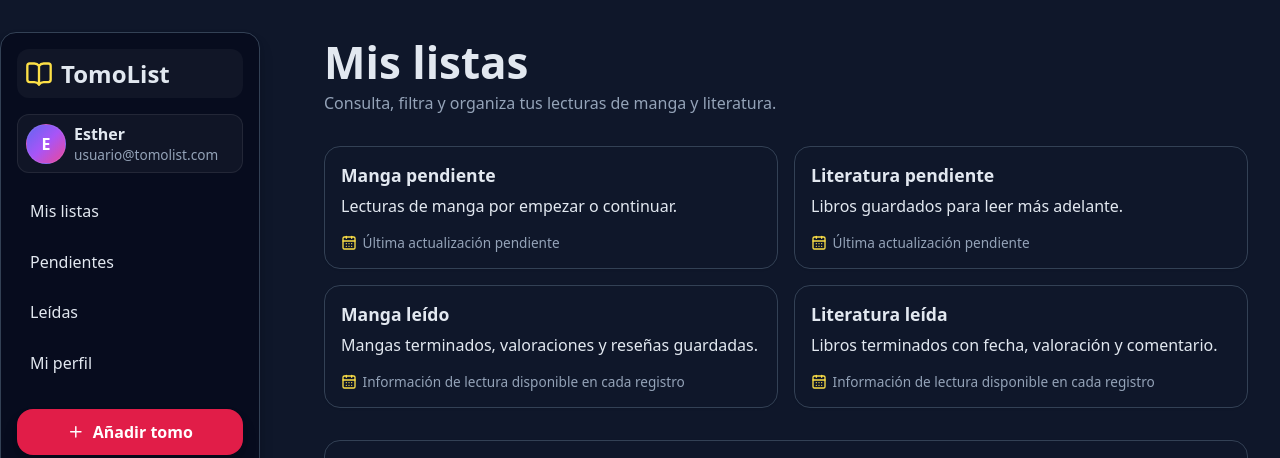
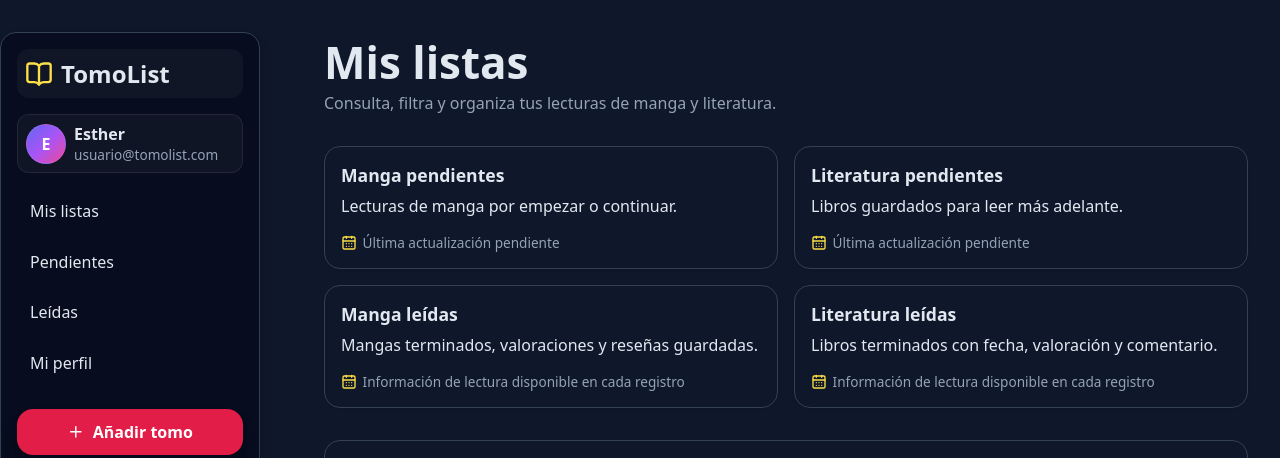
Before and after one commit to MateosEsther/TomoList, a React (Vite) app in the folder frontend/: page /mis-listas in a window 1280 px wide. Shown: the top 458 px of the page. Built offline with nearby package versions, Linux system fonts and the light colour scheme.

Commit message:
feat: añadida la página con ruta dinámica reading list page

```diff
--- a/frontend/src/App.tsx
+++ b/frontend/src/App.tsx
@@ -8,6 +8,7 @@ import ForgotPasswordPage from './pages/ForgotPasswordPage/ForgotPasswordPage'
 import MyListsPage from './pages/MyListsPage/MyListsPage'
 import AddTomePage from './pages/AddTomePage/AddTomePage'
 import ProfilePage from './pages/ProfilePage/ProfilePage'
+import ReadingListPage from './pages/ReadingListPage/ReadingListPage'
 
 // App es el componente raíz de React. El return define las posibles rutas principales.
 
@@ -32,6 +33,9 @@ function App() {
             {/*Ruta perfil de usuario.*/}
             <Route path="/perfil" element={<ProfilePage />} />
 
+            {/*Ruta dinámica para las listas según tipo y estado.*/}
+            <Route path="/listas/:type/:status" element={<ReadingListPage />} />
+
         </Routes>
     )
 }
--- a/frontend/src/pages/MyListsPage/MyListsPage.module.scss
+++ b/frontend/src/pages/MyListsPage/MyListsPage.module.scss
@@ -144,9 +144,11 @@
     border-radius: var(--radius-lg);
     background: var(--surface-dark);
     box-shadow: var(--shadow-sm);
+    color: inherit;
+    text-decoration: none;
     transition:
-    transform 0.15s ease,
-    border-color 0.15s ease;
+        transform 0.15s ease,
+        border-color 0.15s ease;
 
     h2 {
         margin: 0;
--- a/frontend/src/pages/MyListsPage/MyListsPage.tsx
+++ b/frontend/src/pages/MyListsPage/MyListsPage.tsx
@@ -3,8 +3,10 @@ import {
     Filter,
     CalendarDays,
 } from 'lucide-react'
+import { Link } from 'react-router'
 import styles from './MyListsPage.module.scss'
 import PrivateSidebar from '../../components/PrivateSidebar/PrivateSidebar'
+
 
 function MyListsPage() {
     return (
@@ -23,45 +25,53 @@ function MyListsPage() {
 
                 {/*Accesos visuales a las principales listas.*/}
                 <section className={styles.listsGrid}>
-                    <article className={styles.listCard}>
-                        <h2>Manga pendiente</h2>
+                    <Link
+                        className={styles.listCard}
+                        to="/listas/manga/pendientes">
+                        <h2>Manga pendientes</h2>
                         <p>Lecturas de manga por empezar o continuar.</p>
 
                         <span className={styles.dateInfo}>
                             <CalendarDays aria-hidden="true" />
                             Última actualización pendiente
                         </span>
-                    </article>
+                    </Link>
 
-                    <article className={styles.listCard}>
-                        <h2>Literatura pendiente</h2>
+                    <Link
+                        className={styles.listCard}
+                        to="/listas/literatura/pendientes">
+                        <h2>Literatura pendientes</h2>
                         <p>Libros guardados para leer más adelante.</p>
 
                         <span className={styles.dateInfo}>
                             <CalendarDays aria-hidden="true" />
                             Última actualización pendiente
                         </span>
-                    </article>
+                    </Link>
 
-                    <article className={styles.listCard}>
-                        <h2>Manga leído</h2>
+                    <Link
+                        className={styles.listCard}
+                        to="/listas/manga/leidas">
+                        <h2>Manga leídas</h2>
                         <p>Mangas terminados, valoraciones y reseñas guardadas.</p>
 
                         <span className={styles.dateInfo}>
                             <CalendarDays aria-hidden="true" />
                             Información de lectura disponible en cada registro
                         </span>
-                    </article>
+                    </Link>
 
-                    <article className={styles.listCard}>
-                        <h2>Literatura leída</h2>
+                    <Link
+                        className={styles.listCard}
+                        to="/listas/literatura/leidas">
+                        <h2>Literatura leídas</h2>
                         <p>Libros terminados con fecha, valoración y comentario.</p>
 
                         <span className={styles.dateInfo}>
                             <CalendarDays aria-hidden="true" />
                             Información de lectura disponible en cada registro
                         </span>
-                    </article>
+                    </Link>
                 </section>
 
                     {/*Zona búsqueda y filtros.*/}
--- /dev/null
+++ b/frontend/src/pages/ReadingListPage/ReadingListPage.module.scss
@@ -0,0 +1,64 @@
+.readingListPage {
+    min-height: 100vh;
+    display: grid;
+    gap: var(--spacing-lg);
+}
+
+/*Contenido principal de la lista.*/
+.content {
+    display: grid;
+    align-content: start;
+    gap: var(--spacing-lg);
+}
+
+.pageHeader {
+    display: grid;
+    gap: var(--spacing-sm);
+
+    h1 {
+        margin: 0;
+        font-size: clamp(2rem, 5vw, 2.75rem);
+        font-weight: 800;
+    }
+
+    p {
+        margin: 0;
+        color: var(--text-dim);
+    }
+}
+
+/*Estado vacío temporal. Más adelante será sustituido por cards reales de lecturas.*/
+.emptyState {
+    display: grid;
+    gap: var(--spacing-sm);
+    padding: var(--spacing-lg);
+    border: 1px solid var(--border);
+    border-radius: var(--radius-lg);
+    background: var(--surface-dark);
+    box-shadow: var(--shadow-md);
+    text-align: center;
+
+    h2 {
+        margin: 0;
+        font-size: 1.5rem;
+        font-weight: 800;
+    }
+
+    p {
+        max-width: 560px;
+        margin: 0 auto;
+        color: var(--text-dim);
+    }
+}
+
+/*Escritorio: sidebar lateral y contenido a la derecha.*/
+@media (min-width: 1000px) {
+    .readingListPage {
+        grid-template-columns: 260px 1fr;
+        gap: var(--spacing-lg);
+    }
+
+    .emptyState {
+        max-width: 900px;
+    }
+}
--- /dev/null
+++ b/frontend/src/pages/ReadingListPage/ReadingListPage.tsx
@@ -0,0 +1,52 @@
+//Página reutilizable para mostrar una lista concreta de lecturas.
+//La lista se decide a partir de la URL: /listas/:type/:status.
+
+//Para crear una ruta dinámica en función del tipo de lectura y el estatus.
+import { useParams } from 'react-router';
+import PrivateSidebar from '../../components/PrivateSidebar/PrivateSidebar';
+import styles from './ReadingListPage.module.scss'
+
+
+function ReadingListPage() {
+    //Prepara el parámetro useParams que va a leer las partes dinámicas de la URL.
+    //Extrae los valores type y status desde /listas/:type/:status de la URL.
+    const { type, status } = useParams()
+
+    //Convierte el tipo de lectura de la URL en texto visible para el usuario.
+    const readingTypeLabel = type === 'manga' ? 'Manga' : 'Literatura'
+    //Convierte el estado de lectura de la URL en texto visible para el usuario.
+    const readingStatusLabel = status === 'pendientes' ? 'pendientes' : 'leídas'
+
+    //Título principal construido dinámicamente a partir de la URL.
+    const pageTitle = `${readingTypeLabel} ${readingStatusLabel}`
+
+    return (
+        <div className={styles.readingListPage}>
+            <PrivateSidebar />
+
+            {/*Contenido de la lista seleccionada.*/}
+            <main className={styles.content}>
+                <header className={styles.pageHeader}>
+                    <div>
+                        <h1>{pageTitle}</h1>
+
+                        <p>
+                            Lecturas guardadas dentro de la lista seleccionada
+                        </p>
+                    </div>
+                </header>
+
+                {/*Cards de lecturas.*/}
+                <section className={styles.emptyState}>
+                    <h2>sin lecturas de momento</h2>
+
+                    <p>
+                        Aquí aparecerán las lecturas cuando las añade el usuario.
+                    </p>
+                </section>
+            </main>
+        </div>
+    )
+}
+
+export default ReadingListPage
```
